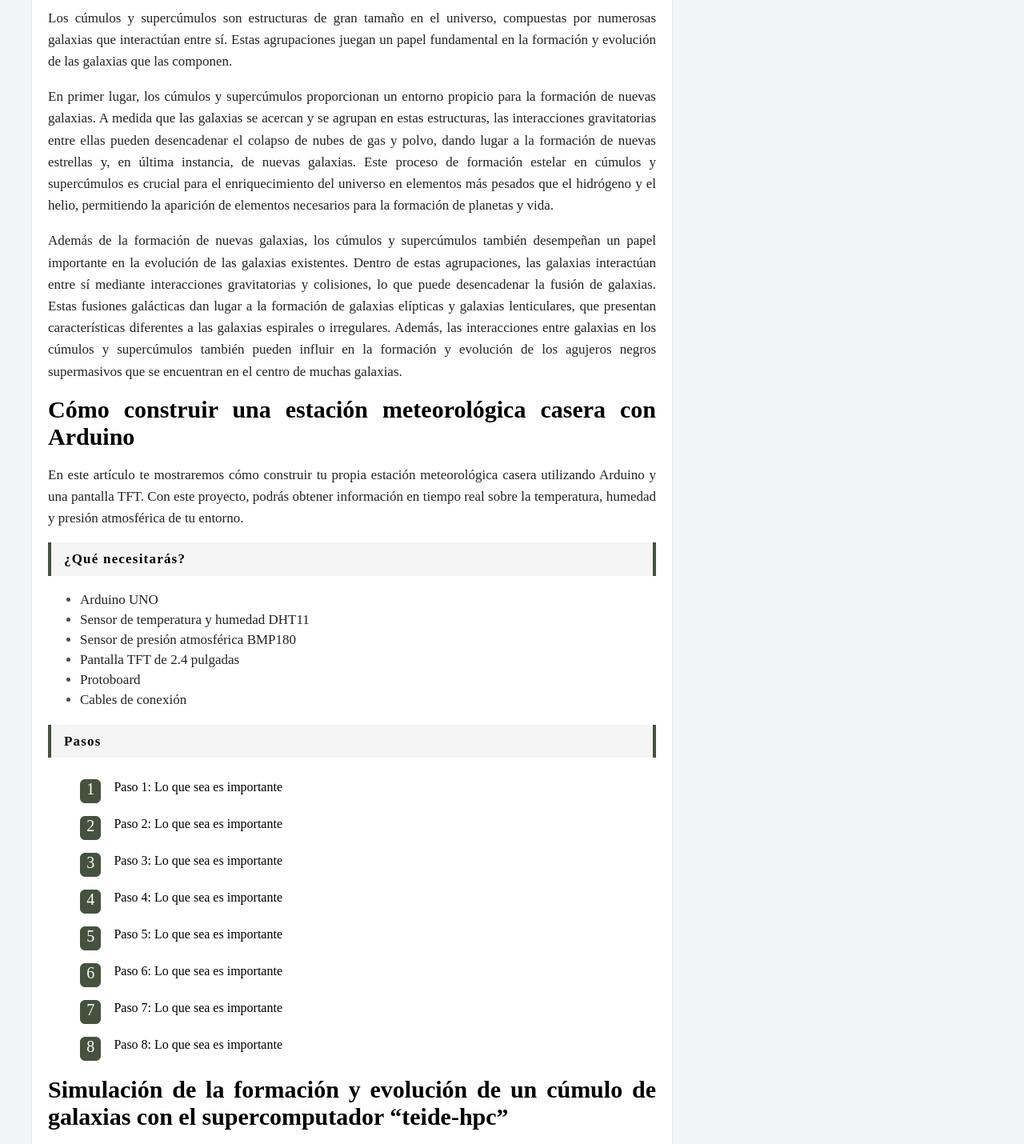
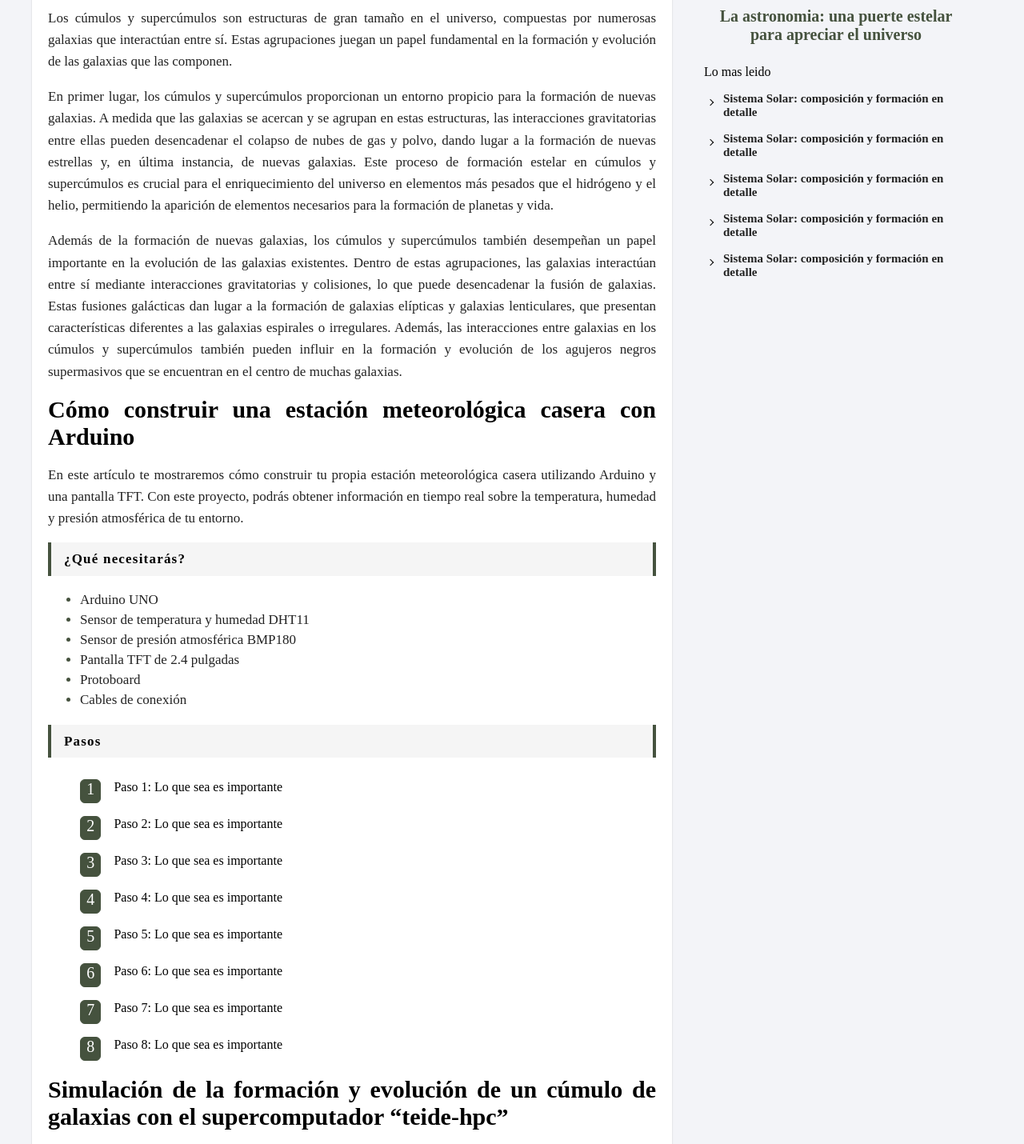
Before and after one commit to serch0290/serflix, a PHP site: template pages/sp_noticia.php in a window 1280 px wide. Shown: the part 1179-2609 px from the top of the page at 80% size. Run offline with PHP 8.4, Linux system fonts and the light colour scheme; the template is opened without the code that fills it, so the values that code supplies are empty; some web fonts are replaced.

Commit message:
Se suben ajustes

```diff
--- a/assets/css/components/noticia.css
+++ b/assets/css/components/noticia.css
@@ -266,10 +266,10 @@
     text-align: justify;
 }
 
-
 /*Sección de noticias mas leidas*/
 .noticias-leidas{
     margin-top: 20px;
+    margin-bottom: 20px;
 
 }
 
--- /dev/null
+++ b/assets/css/components/ultimas-noticias-lateral.css
@@ -0,0 +1,36 @@
+.article-reciente{
+    margin-bottom: 10px;
+}
+
+.article-reciente a{
+    display: flex;
+    flex-direction: column;
+}
+
+.thumbnail-ultimas-noticias{
+    height: 150px;
+    width: 100%;
+}
+
+.thumbnail-image-ultimas-noticias:hover {
+    transform: scale(1.1); /* (150% zoom - Note: if the zoom is too large, it will go outside of the viewport) */
+}
+
+.thumbnail-image-ultimas-noticias{
+    height: 150px;
+    border-radius: 5px;
+}
+
+.thumbnail-content-ultimas-noticias{
+    width: 100%;
+    text-align: center;
+    padding: 5px;
+    display: flex;
+    flex-direction: column;
+}
+
+.thumbnail-content-ultimas-noticias p{
+    font-size: 20px;
+    margin: 5px;
+    font-weight: bold;
+}
--- a/assets/css/dynamic.css
+++ b/assets/css/dynamic.css
@@ -8,7 +8,7 @@ body{
     background: #F3F4F8 /*Color del cuerpo de la pagina*/;
 }
 
-label, p, span, div, input, h1, h2, h3, h4, h5{
+label, p, span, div, input, h1, h2, h3, h4, h5, textarea{
     font-family: 'Poppins-Light' !important;
 }
 
@@ -45,7 +45,8 @@ footer, .list-detail-pasos > li::before {
     background-color: #45523e; /*Color de la categoria de la noticia*/
 }
 
-.article-content .title-article-content, .thumbnail-text, .content-principal h2, .list-detail-note li::marker, .thumbnail-content-leido p{
+.article-content .title-article-content, .thumbnail-text, .content-principal h2,
+.list-detail-note li::marker, .thumbnail-content-leido p, .thumbnail-content-ultimas-noticias p, .check-aviso-privacidad a{
     color: #45523e; /*Color de la letra de los titulos  de las noticias en el homepage*/
 }
 
--- a/assets/css/general.css
+++ b/assets/css/general.css
@@ -22,8 +22,8 @@ h1, h2, h3, h4, h5, h6{
 
 .column{ display: flex; flex-direction: column;}
 .justify-content{justify-content: space-between;}
-.align-center-items{ align-items : center;     justify-content: center;}
-.align-end-items{ align-items: flex-end; align-content: flex-end }
+.align-center-items{ align-items : center; justify-content: center;}
+.align-end-items{ align-items: flex-end; align-content: flex-end; justify-content: flex-end }
 .col-12{ flex: 0 0 100%; max-width: 100%;}
 .col-11 { flex: 0 0 91.666667%; max-width: 91.666667%; }
 .col-10 { flex: 0 0 83.333333%; max-width: 83.333333%; }
@@ -49,7 +49,8 @@ h1, h2, h3, h4, h5, h6{
 .content-home{ margin-bottom: 3rem;}
 a { text-decoration: none !important;}
 
-
+.p-10{ padding: 10px; }
+.m-10{ margin: 10px; }
 .p-12{ padding: 12px; }
 .px-12 { padding-left: 12px; padding-right: 12px;}
 .mx-12 { padding-left: 12px; padding-right: 12px;}
@@ -62,6 +63,7 @@ a { text-decoration: none !important;}
 .mb-40 { margin-bottom: 40px; }
 .h-80-p{ height: 80%; }
 .h-20-p{ height: 20%; }
+.w-50-p{ width: 50%; }
 .w-5-p{ width: 5%; }
 .w-10-p{ width: 10%; }
 .w-85-p{ width: 85%; }
--- a/assets/json/serflix/perros/downsizing-formacion-de-galaxias-y-evolucion-estelar-cosmica.json
+++ b/assets/json/serflix/perros/downsizing-formacion-de-galaxias-y-evolucion-estelar-cosmica.json
@@ -1,4 +1,5 @@
 {
     "breadcrumb": [{"name": "Inicio", "link": "/serflix"},{"name": "Perros", "link": "/serflix/perros"},{"name": "Downsizing: formación de galaxias y evolución estelar cósmica"}],
-    "h1": "Sweet Potato Dosage: How Much To Feed A Dog With Diarrhea?"
+    "h1": "Sweet Potato Dosage: How Much To Feed A Dog With Diarrhea?",
+    "comentarios": true
 }
--- a/componentes/detail-note.php
+++ b/componentes/detail-note.php
@@ -195,4 +195,8 @@
             </div>
        </div>
     </div><!--Fin de div de noticias leidas-->
+    <?php if($noticia->comentarios){ ?>
+        <?php include_once 'componentes/comentarios.php';?>
+    <?php } ?>
+
 </div>
--- a/componentes/pendientePagina.txt
+++ b/componentes/pendientePagina.txt
@@ -11,3 +11,8 @@ hacer cortador de titulos donde no alcance el espacio que se les asigno
 falta ver su menu se va a quedar fixed
 poner rayita abajo de los titulos como lo hice en reclutamiento de talentos
 hacer topscroll al iniciar cualquier pagina
+en la noticias de alado hacerle con fixed para que siempre salgan al inicio, probablemente tambien aplicar al menú
+implementar el bold donde aplique, pero de la fuente, no del uso de la etiqueta strong
+en la parte de comentarios validar que el correo es correcto
+En comentarios guardados, poner una foto generica
+Caja de comentarios cambiarlos a border punteado y mas cosas, verificar que puede quedar con ese estilo
--- a/componentes/ultimas-noticias-lateral.php
+++ b/componentes/ultimas-noticias-lateral.php
@@ -0,0 +1,52 @@
+<div fxLayout="column">
+    <article class="article-reciente">
+      <a href="#detalleUltimasNoticias">
+        <div class="container-imagen thumbnail-ultimas-noticias">
+                <div style="background-image: url('https://mascotasadorables.top/wp-content/uploads/2023/08/52-400x267.jpg.webp');" class="image thumbnail-image-ultimas-noticias"></div>
+         </div>
+         <div class="thumbnail-content-ultimas-noticias">
+            <p><strong>La astronomia: una puerte estelar para apreciar el universo</strong></p>
+         </div>
+      </a>
+    </article>
+    <article class="article-reciente">
+      <a href="#detalleUltimasNoticias">
+        <div class="container-imagen thumbnail-ultimas-noticias">
+                <div style="background-image: url('https://mascotasadorables.top/wp-content/uploads/2023/08/52-400x267.jpg.webp');" class="image thumbnail-image-ultimas-noticias"></div>
+         </div>
+         <div class="thumbnail-content-ultimas-noticias">
+            <p><strong>La astronomia: una puerte estelar para apreciar el universo</strong></p>
+         </div>
+      </a>
+    </article>
+    <article class="article-reciente">
+      <a href="#detalleUltimasNoticias">
+        <div class="container-imagen thumbnail-ultimas-noticias">
+                <div style="background-image: url('https://mascotasadorables.top/wp-content/uploads/2023/08/52-400x267.jpg.webp');" class="image thumbnail-image-ultimas-noticias"></div>
+         </div>
+         <div class="thumbnail-content-ultimas-noticias">
+            <p><strong>La astronomia: una puerte estelar para apreciar el universo</strong></p>
+         </div>
+      </a>
+    </article>
+    <article class="article-reciente">
+      <a href="#detalleUltimasNoticias">
+        <div class="container-imagen thumbnail-ultimas-noticias">
+                <div style="background-image: url('https://mascotasadorables.top/wp-content/uploads/2023/08/52-400x267.jpg.webp');" class="image thumbnail-image-ultimas-noticias"></div>
+         </div>
+         <div class="thumbnail-content-ultimas-noticias">
+            <p><strong>La astronomia: una puerte estelar para apreciar el universo</strong></p>
+         </div>
+      </a>
+    </article>
+    <article class="article-reciente">
+      <a href="#detalleUltimasNoticias">
+        <div class="container-imagen thumbnail-ultimas-noticias">
+                <div style="background-image: url('https://mascotasadorables.top/wp-content/uploads/2023/08/52-400x267.jpg.webp');" class="image thumbnail-image-ultimas-noticias"></div>
+         </div>
+         <div class="thumbnail-content-ultimas-noticias">
+            <p><strong>La astronomia: una puerte estelar para apreciar el universo</strong></p>
+         </div>
+      </a>
+    </article>
+</div>
--- a/pages/sp_noticia.php
+++ b/pages/sp_noticia.php
@@ -14,6 +14,8 @@
       <link  rel="stylesheet" href="/serflix/assets/css/general.css">
       <link  rel="stylesheet" href="/serflix/assets/css/components/noticia.css">
       <link  rel="stylesheet" href="/serflix/assets/css/components/intereses.css">
+      <link  rel="stylesheet" href="/serflix/assets/css/components/ultimas-noticias-lateral.css">
+      <link  rel="stylesheet" href="/serflix/assets/css/components/comentarios.css">
       <link  rel="stylesheet" href="/serflix/assets/css/components/menu.css">
       <link  rel="stylesheet" href="/serflix/assets/css/components/footer.css">
       <link href="https://cdnjs.cloudflare.com/ajax/libs/font-awesome/6.5.1/css/all.min.css" rel="stylesheet" >
@@ -38,14 +40,16 @@
                    <?php include_once 'componentes/detail-note.php';?>
                 </div>
                 <div class="col-4">
-                   <div class="w-100-p mx-20">
+                   <aside class="w-100-p mx-40">
+                   <div>
                         <p class="sidebar-title">Ultimas Noticias</p>
                         <?php include_once 'componentes/ultimas-noticias-lateral.php'; ?>
                     </div>
-                    <div class="w-100-p mx-20">
+                    <div>
                       <p class="sidebar-title">Lo mas leido</p>
                       <?php include_once 'componentes/intereses.php'; ?>
                     </div>
+                  </aside>
                 </div>
             </div><!--Fin del row-->
         </div><!--Fin del column-->
```
Also changed, not shown: assets/css/components/comentarios.css (added, +51 -0 lines), componentes/comentarios.php (added, +61 -0 lines).
